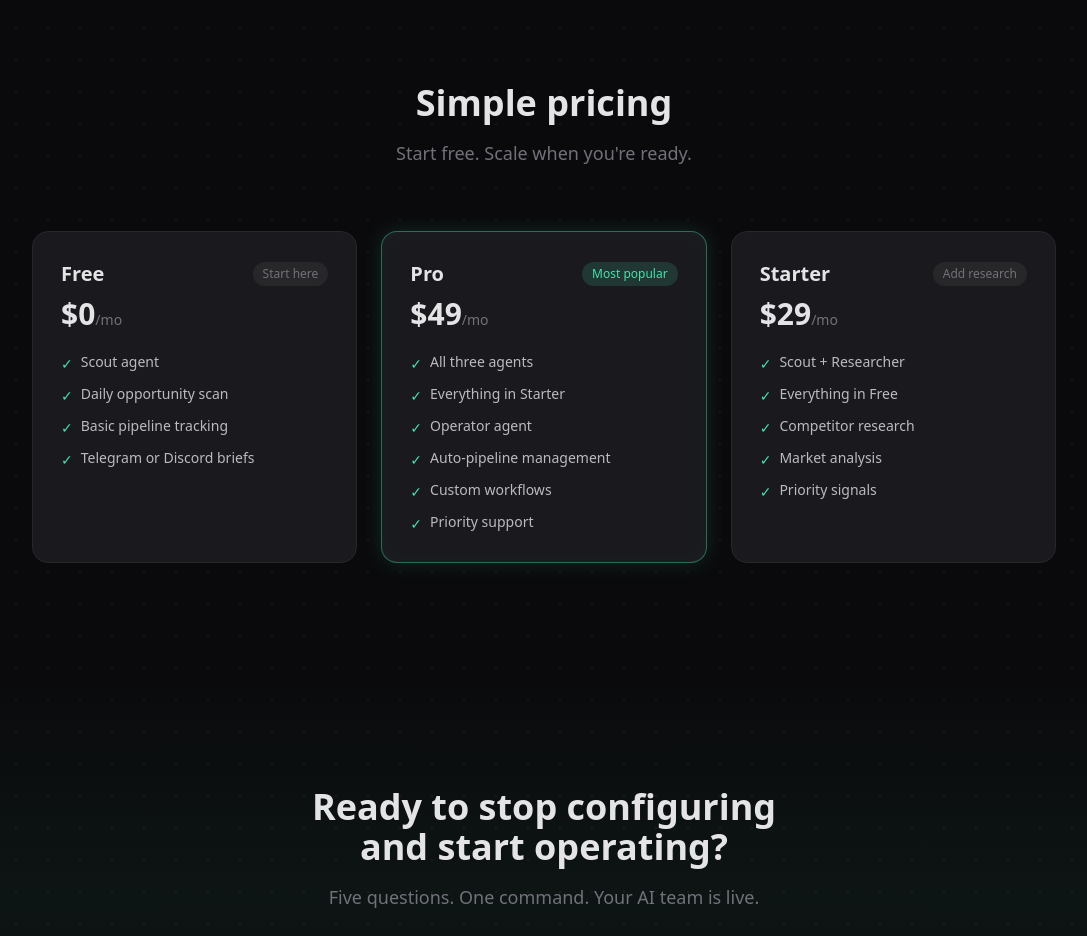
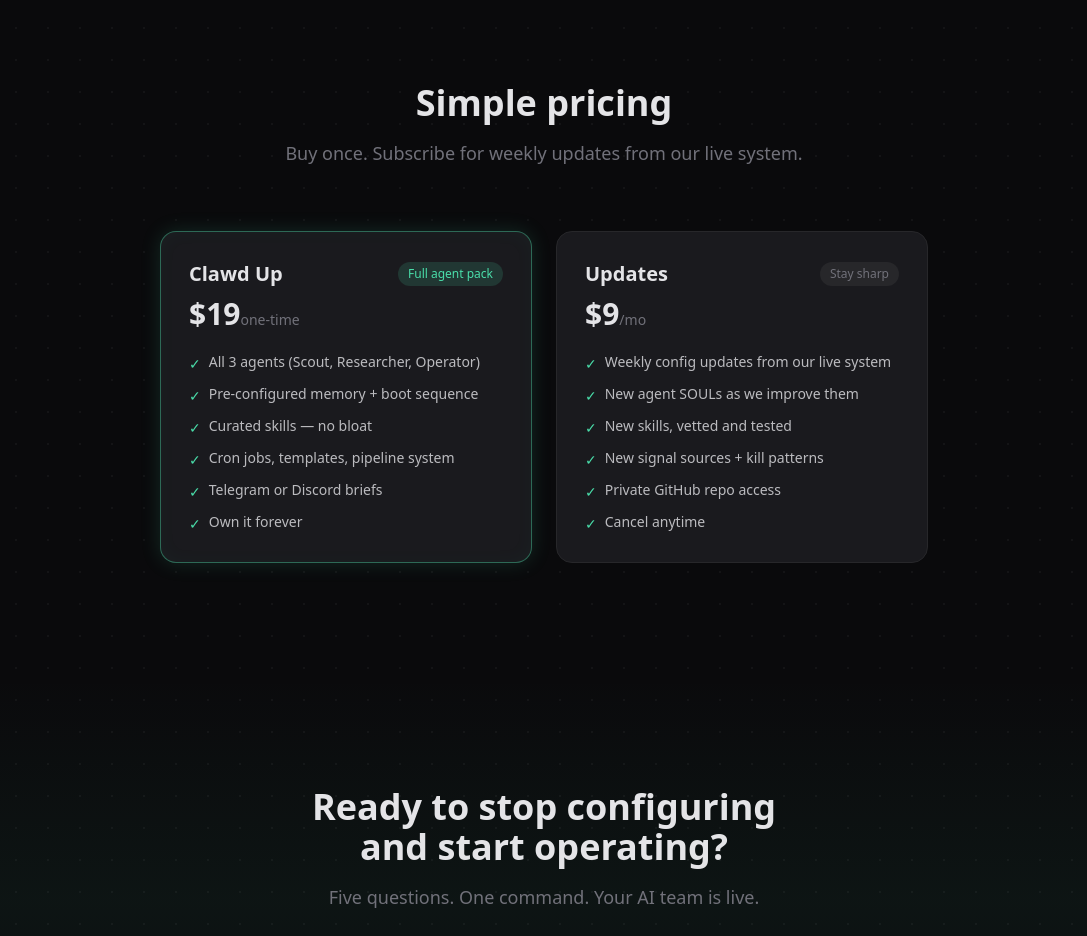
Before and after one commit to Jmee67/clawd-up, a Next.js app: page / in a window 1280 px wide. Shown: the part 3380-4316 px from the top of the page, without its empty margins (96-1183 px from the left). Built offline with nearby package versions, Linux system fonts and the light colour scheme.

Commit message:
New pricing: $19 one-time + $9/mo updates

```diff
--- a/app/components/Landing.tsx
+++ b/app/components/Landing.tsx
@@ -74,32 +74,34 @@
 
 const tiers = [
   {
-    name: "Free",
-    price: "$0",
-    tag: "Start here",
-    highlighted: false,
-    features: ["Scout agent", "Daily opportunity scan", "Basic pipeline tracking", "Telegram or Discord briefs"],
-  },
-  {
-    name: "Pro",
-    price: "$49",
-    tag: "Most popular",
+    name: "Clawd Up",
+    price: "$19",
+    period: "one-time",
+    tag: "Full agent pack",
     highlighted: true,
     features: [
-      "All three agents",
-      "Everything in Starter",
-      "Operator agent",
-      "Auto-pipeline management",
-      "Custom workflows",
-      "Priority support",
+      "All 3 agents (Scout, Researcher, Operator)",
+      "Pre-configured memory + boot sequence",
+      "Curated skills — no bloat",
+      "Cron jobs, templates, pipeline system",
+      "Telegram or Discord briefs",
+      "Own it forever",
     ],
   },
   {
-    name: "Starter",
-    price: "$29",
-    tag: "Add research",
+    name: "Updates",
+    price: "$9",
+    period: "/mo",
+    tag: "Stay sharp",
     highlighted: false,
-    features: ["Scout + Researcher", "Everything in Free", "Competitor research", "Market analysis", "Priority signals"],
+    features: [
+      "Weekly config updates from our live system",
+      "New agent SOULs as we improve them",
+      "New skills, vetted and tested",
+      "New signal sources + kill patterns",
+      "Private GitHub repo access",
+      "Cancel anytime",
+    ],
   },
 ];
 
@@ -290,8 +292,8 @@
           <h2 className="reveal text-3xl sm:text-4xl font-bold text-center mb-4">
             Simple pricing
           </h2>
-          <p className="reveal text-muted text-center mb-16 text-lg">Start free. Scale when you&apos;re ready.</p>
-          <div className="reveal-stagger grid gap-6 md:grid-cols-3">
+          <p className="reveal text-muted text-center mb-16 text-lg">Buy once. Subscribe for weekly updates from our live system.</p>
+          <div className="reveal-stagger grid gap-6 md:grid-cols-2 max-w-3xl mx-auto">
             {tiers.map((t) => (
               <div
                 key={t.name}
@@ -309,7 +311,7 @@
                 </div>
                 <div className="mt-2 mb-5">
                   <span className="text-3xl font-bold">{t.price}</span>
-                  <span className="text-muted text-sm">/mo</span>
+                  <span className="text-muted text-sm">{t.period}</span>
                 </div>
                 <ul className="space-y-2.5">
                   {t.features.map((f) => (
```
